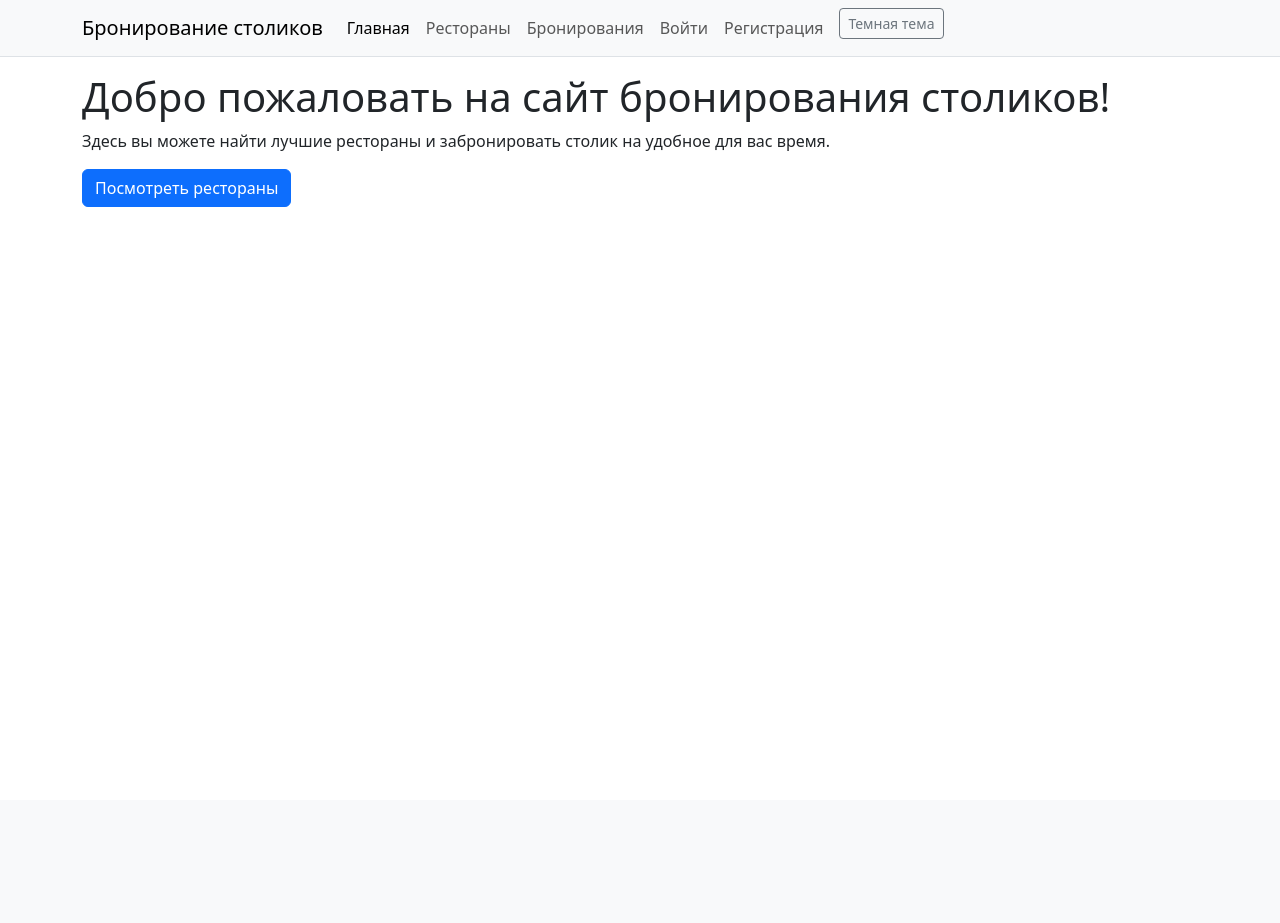
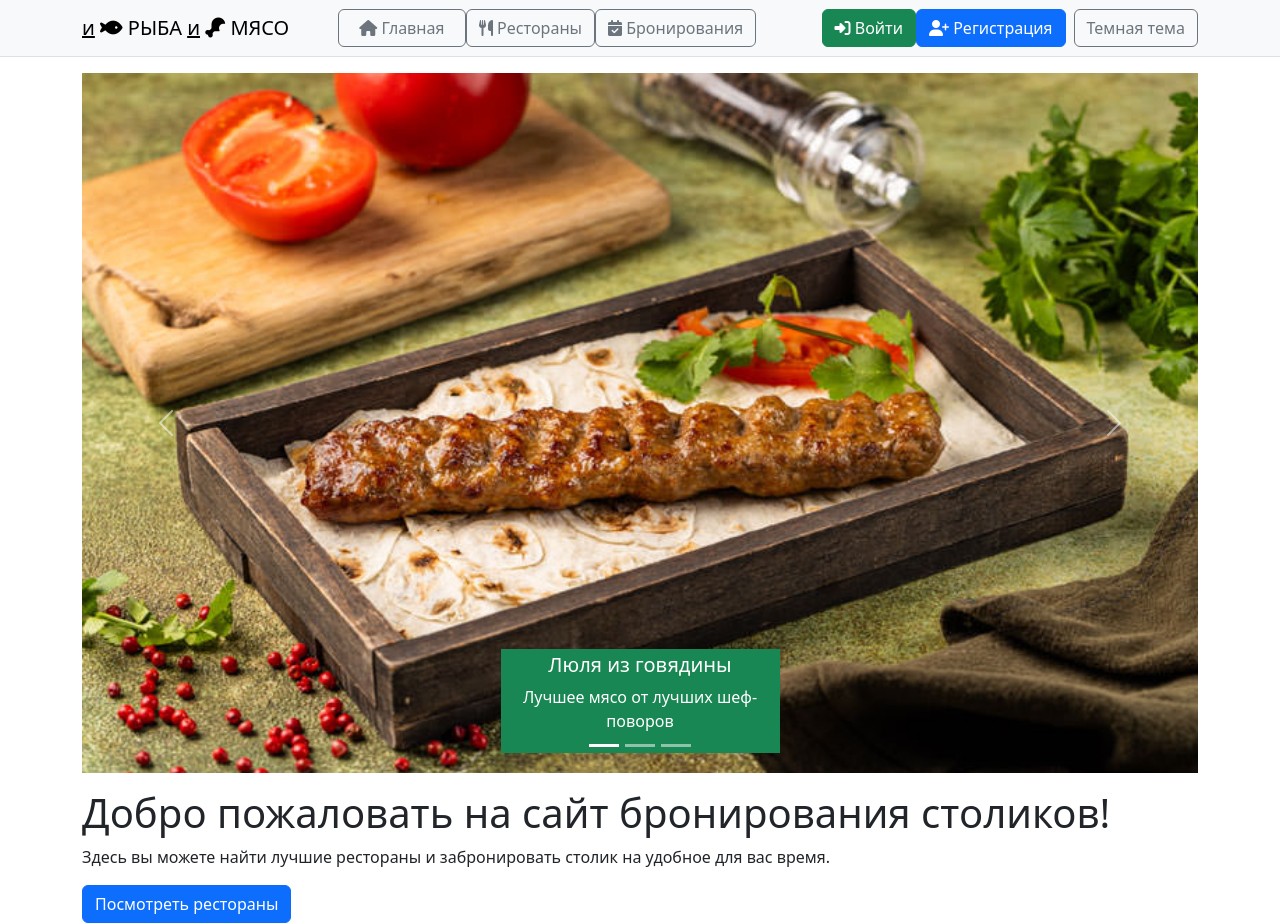
Before and after one commit to Polexa84/Poleshko_diploma, a Django app: page / in a window 1280 px wide. Before the commit the page ends 207 px from the top, so only its background shows below. Run offline with Django 5.2, Linux system fonts and the light colour scheme; some libraries are stand-ins or nearby versions.

Commit message:
Реализована главная страница с картинками

```diff
--- a/templates/base.html
+++ b/templates/base.html
@@ -5,6 +5,7 @@
     <meta name="viewport" content="width=device-width, initial-scale=1.0">
     <title>{% block title %}Бронирование столиков{% endblock %}</title>
     <link href="https://cdn.jsdelivr.net/npm/bootstrap@5.3.0/dist/css/bootstrap.min.css" rel="stylesheet">
+    <link rel="stylesheet" href="https://cdnjs.cloudflare.com/ajax/libs/font-awesome/6.5.1/css/all.min.css" integrity="sha512-DTOQO9RWCH3ppGqcWaEA1BIZOC6xxalwEsw9c2QQeAIftl+Vegovlnee1c9QX4TctnWMn13TZye+giMm8e2LwA==" crossorigin="anonymous" referrerpolicy="no-referrer" />
 
     {# --- СТИЛИ ДЛЯ ТЕМЫ --- #}
     <style id="theme-styles">
--- a/templates/home.html
+++ b/templates/home.html
@@ -1,9 +1,52 @@
 {% extends 'base.html' %}
+{% load static %}
 
 {% block title %}Главная страница{% endblock %}
 
 {% block content %}
-    <h1>Добро пожаловать на сайт бронирования столиков!</h1>
-    <p>Здесь вы можете найти лучшие рестораны и забронировать столик на удобное для вас время.</p>
-    <a href="{% url 'restaurant_list' %}" class="btn btn-primary">Посмотреть рестораны</a>
+    <div id="carouselExampleCaptions" class="carousel slide" data-bs-ride="carousel">
+        <div class="carousel-indicators">
+            <button type="button" data-bs-target="#carouselExampleCaptions" data-bs-slide-to="0" class="active" aria-current="true" aria-label="Slide 1"></button>
+            <button type="button" data-bs-target="#carouselExampleCaptions" data-bs-slide-to="1" aria-label="Slide 2"></button>
+            <button type="button" data-bs-target="#carouselExampleCaptions" data-bs-slide-to="2" aria-label="Slide 3"></button>
+        </div>
+        <div class="carousel-inner">
+            <div class="carousel-item active">
+                <img src="{% static 'images/dish1.jpg' %}" class="d-block w-100 img-fluid" style="max-height: 700px; object-fit: cover;" alt="Блюдо 1">
+                <div class="carousel-caption d-none d-md-block bg-success text-white p-1 w-25 mx-auto">
+                    <h5 class="fs-5">Люля из говядины</h5>
+                    <p class="fs-6">Лучшее мясо от лучших шеф-поворов</p>
+                </div>
+            </div>
+            <div class="carousel-item">
+                <img src="{% static 'images/dish2.jpg' %}" class="d-block w-100 img-fluid" style="max-height: 700px; object-fit: cover;" alt="Блюдо 2">
+                <div class="carousel-caption d-none d-md-block bg-success text-white p-1 w-25 mx-auto">
+                    <h5 class="fs-5">Королевские креветки в кляре</h5>
+                    <p class="fs-6">Хруст и сочность</p>
+                </div>
+            </div>
+            <div class="carousel-item">
+                <img src="{% static 'images/dish3.jpg' %}" class="d-block w-100 img-fluid" style="max-height: 700px; object-fit: cover;" alt="Блюдо 3">
+                <div class="carousel-caption d-none d-md-block bg-success text-white p-1 w-25 mx-auto">
+                    <h5 class="fs-5">Камбала с картофелем </h5>
+                    <p class="fs-6">Польза океана для вас</p>
+                </div>
+            </div>
+        </div>
+        <button class="carousel-control-prev" type="button" data-bs-target="#carouselExampleCaptions" data-bs-slide="prev">
+            <span class="carousel-control-prev-icon" aria-hidden="true"></span>
+            <span class="visually-hidden">Предыдущий</span>
+        </button>
+        <button class="carousel-control-next" type="button" data-bs-target="#carouselExampleCaptions" data-bs-slide="next">
+            <span class="carousel-control-next-icon" aria-hidden="true"></span>
+            <span class="visually-hidden">Следующий</span>
+        </button>
+    </div>
+
+    {# --- Остальной контент главной страницы --- #}
+    <div class="mt-3">
+        <h1>Добро пожаловать на сайт бронирования столиков!</h1>
+        <p>Здесь вы можете найти лучшие рестораны и забронировать столик на удобное для вас время.</p>
+        <a href="{% url 'restaurant_list' %}" class="btn btn-primary">Посмотреть рестораны</a>
+    </div>
 {% endblock %}
--- a/templates/navigation.html
+++ b/templates/navigation.html
@@ -1,41 +1,50 @@
-<nav class="navbar navbar-expand-lg navbar-light bg-light">
+<nav class="navbar navbar-expand-lg navbar-light bg-light" style="--bs-nav-underline-color: transparent;">
     <div class="container">
-        <a class="navbar-brand" href="{% url 'home' %}">Бронирование столиков</a>
+        {# --- ЛЕВАЯ ЧАСТЬ: НАИМЕНОВАНИЕ РЕСТОРАНА --- #}
+        <a class="navbar-brand" href="{% url 'home' %}">
+            <ins>и</ins> <i class="fas fa-fish"></i> РЫБА <ins>и</ins> <i class="fas fa-drumstick-bite"></i> МЯСО
+        </a>
+
+        {# --- КНОПКА ДЛЯ МОБИЛЬНОЙ ВЕРСИИ --- #}
         <button class="navbar-toggler" type="button" data-bs-toggle="collapse" data-bs-target="#navbarNav" aria-controls="navbarNav" aria-expanded="false" aria-label="Toggle navigation">
             <span class="navbar-toggler-icon"></span>
         </button>
+
+        {# --- ЦЕНТРАЛЬНАЯ И ПРАВАЯ ЧАСТИ --- #}
         <div class="collapse navbar-collapse" id="navbarNav">
-            <ul class="navbar-nav">
+            <ul class="navbar-nav mx-auto"> {# mx-auto для центрирования элементов #}
                 <li class="nav-item">
-                    <a class="nav-link {% if request.resolver_match.url_name == 'home' %}active{% endif %}"
-                       aria-current="page"
-                       href="{% url 'home' %}">Главная</a>
+                    <a class="btn btn-outline-secondary" style="min-width: 8em;"
+                       href="{% url 'home' %}"><i class="fas fa-home"></i> Главная</a>
                 </li>
                 <li class="nav-item">
-                    <a class="nav-link {% if request.resolver_match.url_name == 'restaurant_list' %}active{% endif %}"
-                       href="{% url 'restaurant_list' %}">Рестораны</a>
+                    <a class="btn btn-outline-secondary" style="min-width: 8em;"
+                       href="{% url 'restaurant_list' %}"><i class="fas fa-utensils"></i> Рестораны</a>
                 </li>
                 <li class="nav-item">
-                    <a class="nav-link {% if request.resolver_match.url_name == 'bookings' %}active{% endif %}"
-                       href="{% url 'bookings' %}">Бронирования</a>
+                    <a class="btn btn-outline-secondary" style="min-width: 8em;"
+                       href="{% url 'bookings' %}"><i class="fas fa-calendar-check"></i> Бронирования</a>
                 </li>
+            </ul>
+
+            <ul class="navbar-nav ms-auto"> {# ms-auto для выравнивания вправо #}
                 {# --- ССЫЛКИ НА ВХОД/ВЫХОД --- #}
                 {% if user.is_authenticated %}
                     <li class="nav-item">
-                        <a class="nav-link" href="{% url 'logout' %}">Выйти</a>
+                        <a class="btn btn-danger" href="{% url 'logout' %}"><i class="fas fa-sign-out-alt"></i> Выйти</a>
                     </li>
                 {% else %}
                     <li class="nav-item">
-                        <a class="nav-link" href="{% url 'login' %}">Войти</a>
+                        <a class="btn btn-success" href="{% url 'login' %}"><i class="fas fa-sign-in-alt"></i> Войти</a>
                     </li>
                     <li class="nav-item">
-                        <a class="nav-link" href="{% url 'register' %}">Регистрация</a>
+                        <a class="btn btn-primary" href="{% url 'register' %}"><i class="fas fa-user-plus"></i> Регистрация</a>
                     </li>
                 {% endif %}
 
                 {# --- КНОПКА ПЕРЕКЛЮЧЕНИЯ ТЕМЫ --- #}
                 <li class="nav-item">
-                    <button id="theme-toggle" class="btn btn-outline-secondary btn-sm ms-2">Темная тема</button>
+                    <button id="theme-toggle" class="btn btn-outline-secondary ms-2">Темная тема</button>
                 </li>
             </ul>
         </div>
```
Also changed, not shown: static/images/__init__.py (added), static/images/dish1.jpg (added), static/images/dish2.jpg (added), static/images/dish3.jpg (added).
